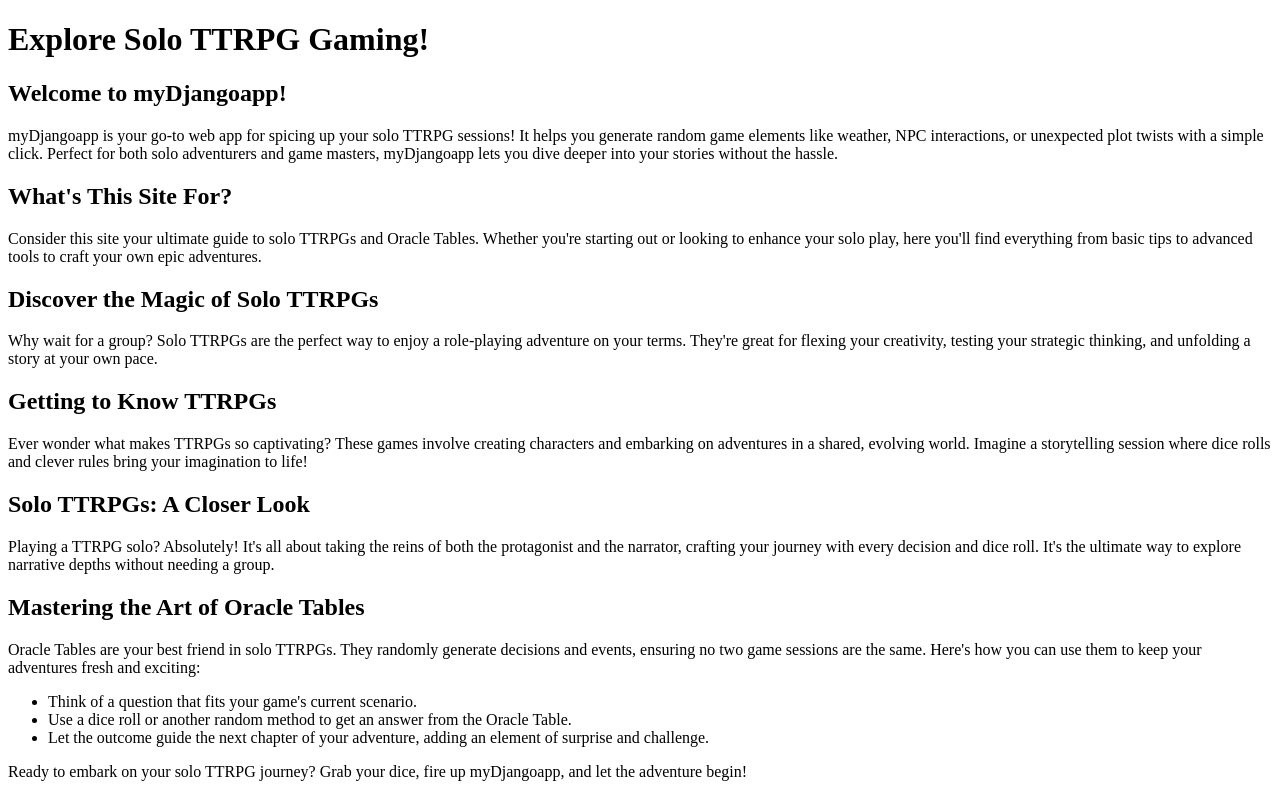
After one commit to maurograndaoramos/myDjangoapp, a Django app: page / in a window 1280 px wide. The commit adds this page. Run offline with Django 5.2, Linux system fonts and the light colour scheme.

Commit message:
[Minor] Add landing page view and template to simpleGMe app. Add Category url and view to oracles app. Refactored DB.

```diff
--- a/Project/oracles/templates/oracles/category.html
+++ b/Project/oracles/templates/oracles/category.html
@@ -1,9 +1,7 @@
 <h1>Questions in category: {{ category }}</h1>
 <ul>
-{% for question in question_list %}
-    {% if question.category == category %}
-        <li><a href="{% url 'oracles:detail' question.id %}">{{ question.question_text }}</a></li>
-    {% endif %}
+{% for question in questions %}
+    <li><a href="{% url 'oracles:detail' question.id %}">{{ question.question_text }}</a></li>
 {% endfor %}
 </ul>
 <a href="{% url 'oracles:index' %}">Back to index</a>
--- /dev/null
+++ b/Project/oracles/templates/oracles/index-category.html
@@ -0,0 +1,6 @@
+<h1>Oracle Category Index</h1>
+<ul>
+{% for category in categories %}
+    <li><a href="{% url 'oracles:category' category.category %}">{{ category.category }}</a></li>
+{% endfor %}
+</ul>
--- a/Project/oracles/urls.py
+++ b/Project/oracles/urls.py
@@ -7,5 +7,6 @@ app_name = 'oracles'
 urlpatterns = [
     path('', views.index, name='index'),
     path('<int:question_id>/', views.detail, name='detail'),
-    path('category/<str:category>/', views.category, name='category')
+    path('category/<str:category>/', views.category, name='category'),
+    path('category/', views.indexCategory, name='indexCategory')
 ]
--- a/Project/pyproject.toml
+++ b/Project/pyproject.toml
@@ -1,6 +1,6 @@
 [tool.poetry]
 name = "djangoapp"
-version = "0.2.0"
+version = "0.3.0"
 description = "A Django app created for learning purposes"
 authors = ["Your Name <you@example.com>"]
 license = "MIT"
--- a/Project/simpleGMe/settings.py
+++ b/Project/simpleGMe/settings.py
@@ -11,6 +11,7 @@ https://docs.djangoproject.com/en/5.0/ref/settings/
 """
 
 from pathlib import Path
+import os
 
 # Build paths inside the project like this: BASE_DIR / 'subdir'.
 BASE_DIR = Path(__file__).resolve().parent.parent
@@ -38,6 +39,7 @@ INSTALLED_APPS = [
     "django.contrib.messages",
     "django.contrib.staticfiles",
     "oracles",
+    "simpleGMe",
 ]
 
 MIDDLEWARE = [
@@ -55,7 +57,7 @@ ROOT_URLCONF = "simpleGMe.urls"
 TEMPLATES = [
     {
         "BACKEND": "django.template.backends.django.DjangoTemplates",
-        "DIRS": [],
+        "DIRS": [os.path.join(BASE_DIR, 'simpleGMe/templates/simpleGMe')],
         "APP_DIRS": True,
         "OPTIONS": {
             "context_processors": [
--- /dev/null
+++ b/Project/simpleGMe/templates/simpleGMe/landing-page.html
@@ -0,0 +1,52 @@
+<!DOCTYPE html>
+<html lang="en">
+<head>
+    <meta charset="UTF-8">
+    <meta name="viewport" content="width=device-width, initial-scale=1.0">
+    <title>Solo TTRPG Guide</title>
+</head>
+<body>
+    <header>
+        <h1>Explore Solo TTRPG Gaming!</h1>
+    </header>
+
+    <section>
+        <h2>Welcome to myDjangoapp!</h2>
+        <p>myDjangoapp is your go-to web app for spicing up your solo TTRPG sessions! It helps you generate random game elements like weather, NPC interactions, or unexpected plot twists with a simple click. Perfect for both solo adventurers and game masters, myDjangoapp lets you dive deeper into your stories without the hassle.</p>
+    </section>
+
+    <section>
+        <h2>What's This Site For?</h2>
+        <p>Consider this site your ultimate guide to solo TTRPGs and Oracle Tables. Whether you're starting out or looking to enhance your solo play, here you'll find everything from basic tips to advanced tools to craft your own epic adventures.</p>
+    </section>
+
+    <section>
+        <h2>Discover the Magic of Solo TTRPGs</h2>
+        <p>Why wait for a group? Solo TTRPGs are the perfect way to enjoy a role-playing adventure on your terms. They're great for flexing your creativity, testing your strategic thinking, and unfolding a story at your own pace.</p>
+    </section>
+
+    <section>
+        <h2>Getting to Know TTRPGs</h2>
+        <p>Ever wonder what makes TTRPGs so captivating? These games involve creating characters and embarking on adventures in a shared, evolving world. Imagine a storytelling session where dice rolls and clever rules bring your imagination to life!</p>
+    </section>
+
+    <section>
+        <h2>Solo TTRPGs: A Closer Look</h2>
+        <p>Playing a TTRPG solo? Absolutely! It's all about taking the reins of both the protagonist and the narrator, crafting your journey with every decision and dice roll. It's the ultimate way to explore narrative depths without needing a group.</p>
+    </section>
+
+    <section>
+        <h2>Mastering the Art of Oracle Tables</h2>
+        <p>Oracle Tables are your best friend in solo TTRPGs. They randomly generate decisions and events, ensuring no two game sessions are the same. Here's how you can use them to keep your adventures fresh and exciting:</p>
+        <ul>
+            <li>Think of a question that fits your game's current scenario.</li>
+            <li>Use a dice roll or another random method to get an answer from the Oracle Table.</li>
+            <li>Let the outcome guide the next chapter of your adventure, adding an element of surprise and challenge.</li>
+        </ul>
+    </section>
+
+    <footer>
+        <p>Ready to embark on your solo TTRPG journey? Grab your dice, fire up myDjangoapp, and let the adventure begin!</p>
+    </footer>
+</body>
+</html>
--- a/Project/simpleGMe/urls.py
+++ b/Project/simpleGMe/urls.py
@@ -17,8 +17,10 @@ Including another URLconf
 
 from django.contrib import admin
 from django.urls import include, path
+from . import views
 
 urlpatterns = [
     path("oracles/", include("oracles.urls")),
     path("admin/", admin.site.urls),
+    path("", views.landing_page, name='landing_page'),
 ]
--- /dev/null
+++ b/Project/simpleGMe/views.py
@@ -0,0 +1,4 @@
+from django.shortcuts import render
+
+def landing_page(request):
+    return render(request, 'simpleGMe/landing-page.html')
```
Also changed, not shown: Project/oracles/views.py (+10 -4 lines), Project/db.sqlite3, Project/oracles/migrations/0007_alter_oracleanswer_roll_value.py (added), Project/oracles/repository/JSON_template/data_template.json (renamed from Project/oracles/repository/Template/data_template.json).
